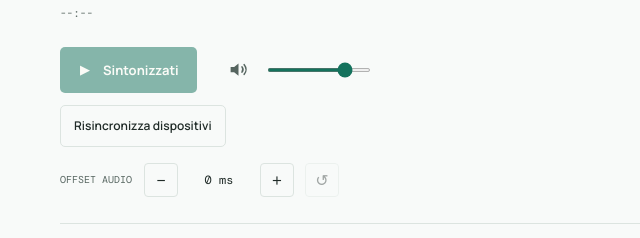
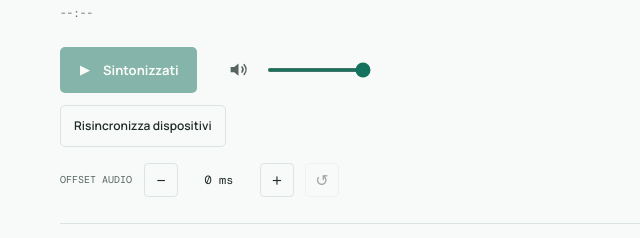
Before and after one commit to interestingStuffs/syncRadio, a plain HTML site: page index.html in a window 1280 px wide. Shown: the part 577-815 px from the top of the page, 0-640 px from the left. Drawn offline with nearby package versions, Linux system fonts and the light colour scheme; no server answers.

Commit message:
default volume level set to 100%

```diff
--- a/index.html
+++ b/index.html
@@ -60,7 +60,7 @@
                   <path class="volume-muted" d="m16 9 5 6m0-6-5 6"></path>
                 </svg>
               </button>
-              <input id="volume-slider" type="range" min="0" max="1" step="0.01" value="0.8" aria-label="Volume locale">
+              <input id="volume-slider" type="range" min="0" max="1" step="0.01" value="1" aria-label="Volume locale">
             </div>
           </div>
           <div class="sync-reset-controls">
```
